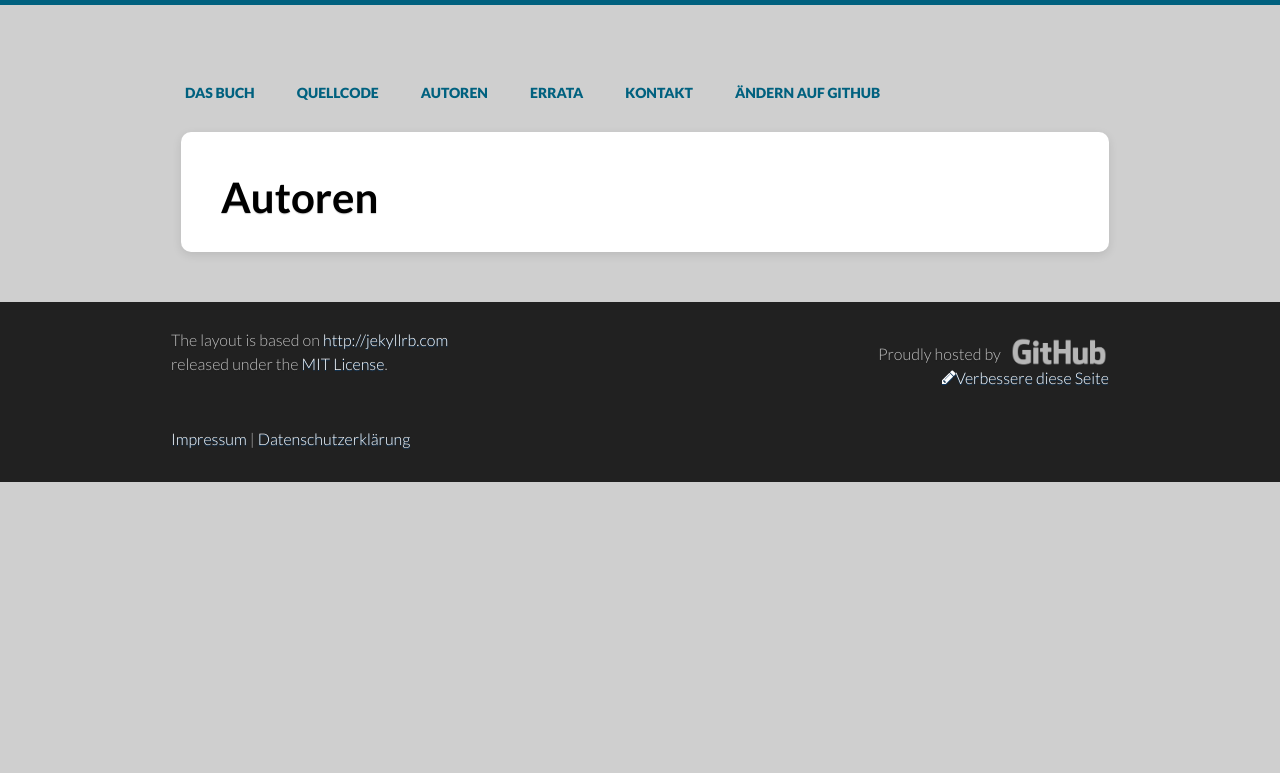
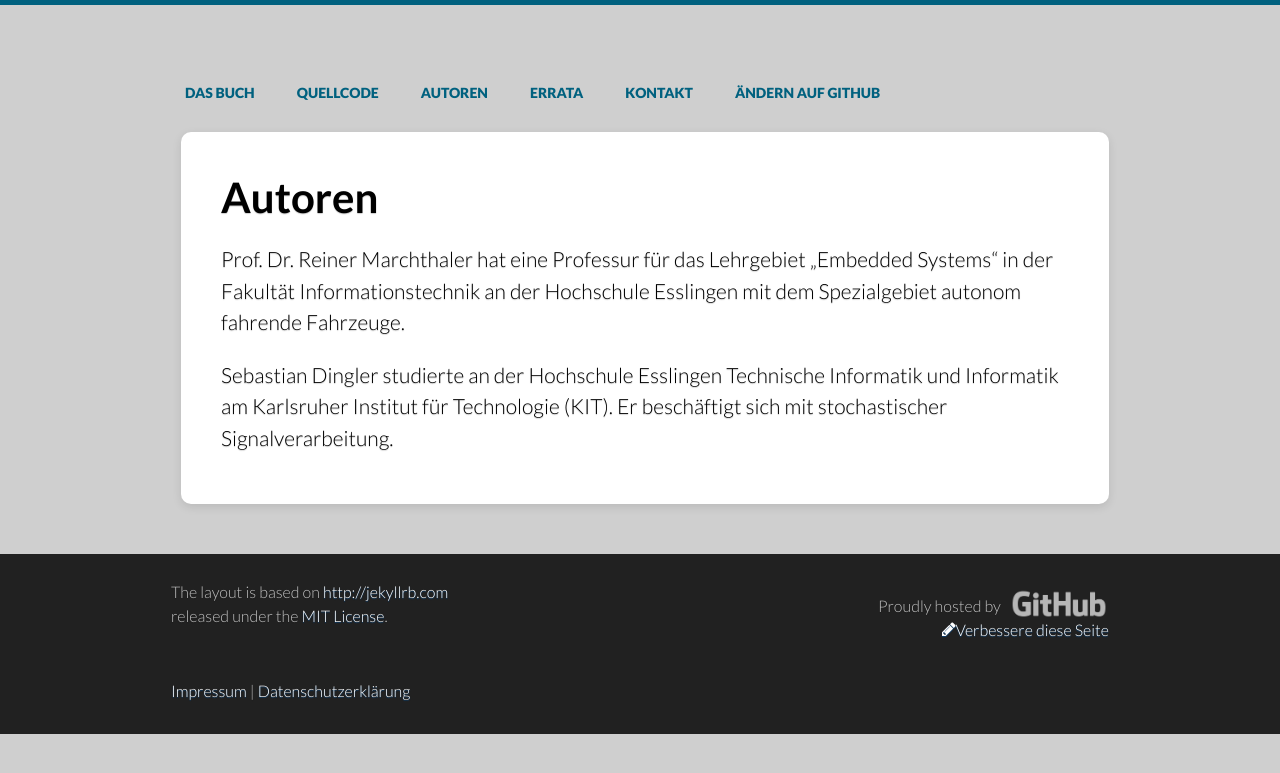
Before and after one commit to sebdi/kalman-filter.de, a Jekyll site: the page built from autoren.md, in a window 1280 px wide. Shown: the top 773 px of the page. Built offline with Jekyll 4.4.1, drawn with Linux system fonts in a browser that asks for light colours.

Commit message:
Added infos about the authors

```diff
--- a/autoren.md
+++ b/autoren.md
@@ -3,3 +3,8 @@ layout: page
 title: Autoren
 permalink: /autoren/
 ---
+
+Prof. Dr. Reiner Marchthaler hat eine Professur für das Lehrgebiet „Embedded Systems“ in der Fakultät Informationstechnik an der Hochschule Esslingen mit dem Spezialgebiet autonom fahrende Fahrzeuge.
+
+
+Sebastian Dingler studierte an der Hochschule Esslingen Technische Informatik und Informatik am Karlsruher Institut für Technologie (KIT). Er beschäftigt sich mit stochastischer Signalverarbeitung.
```
